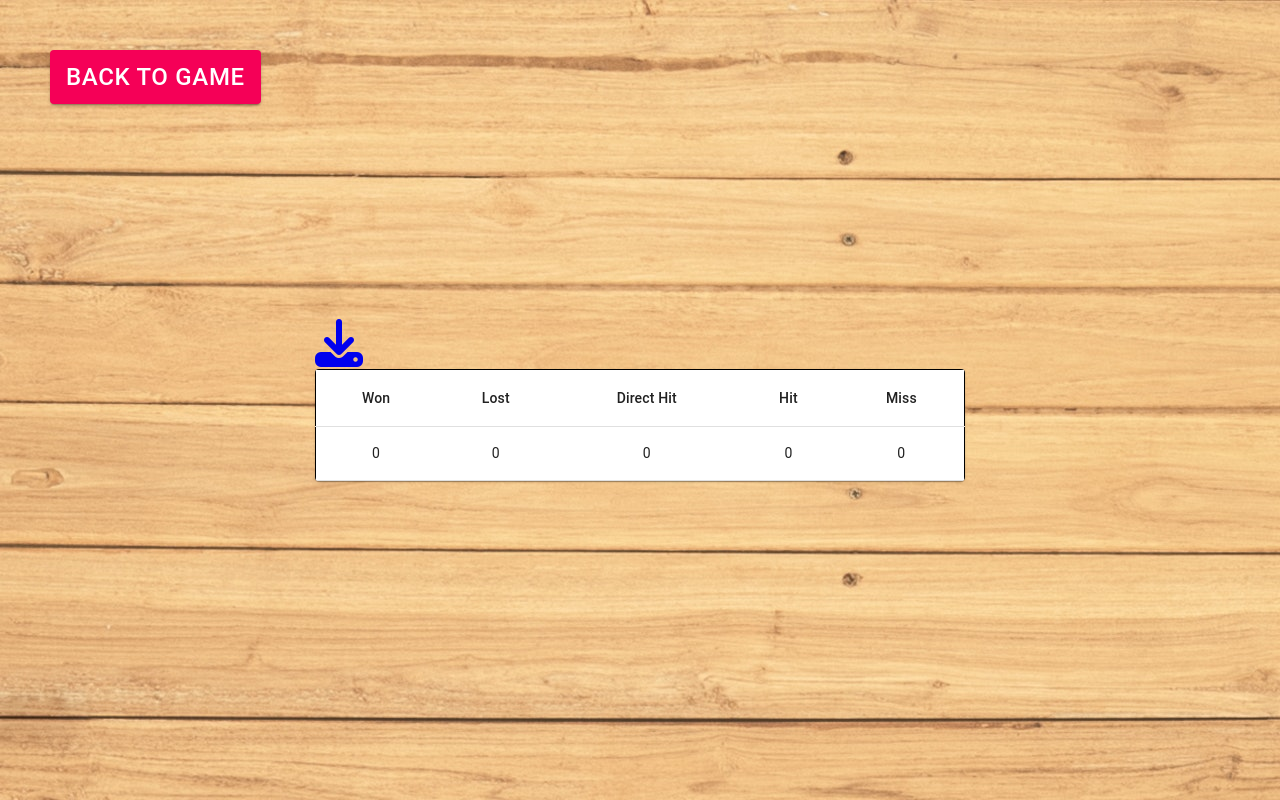
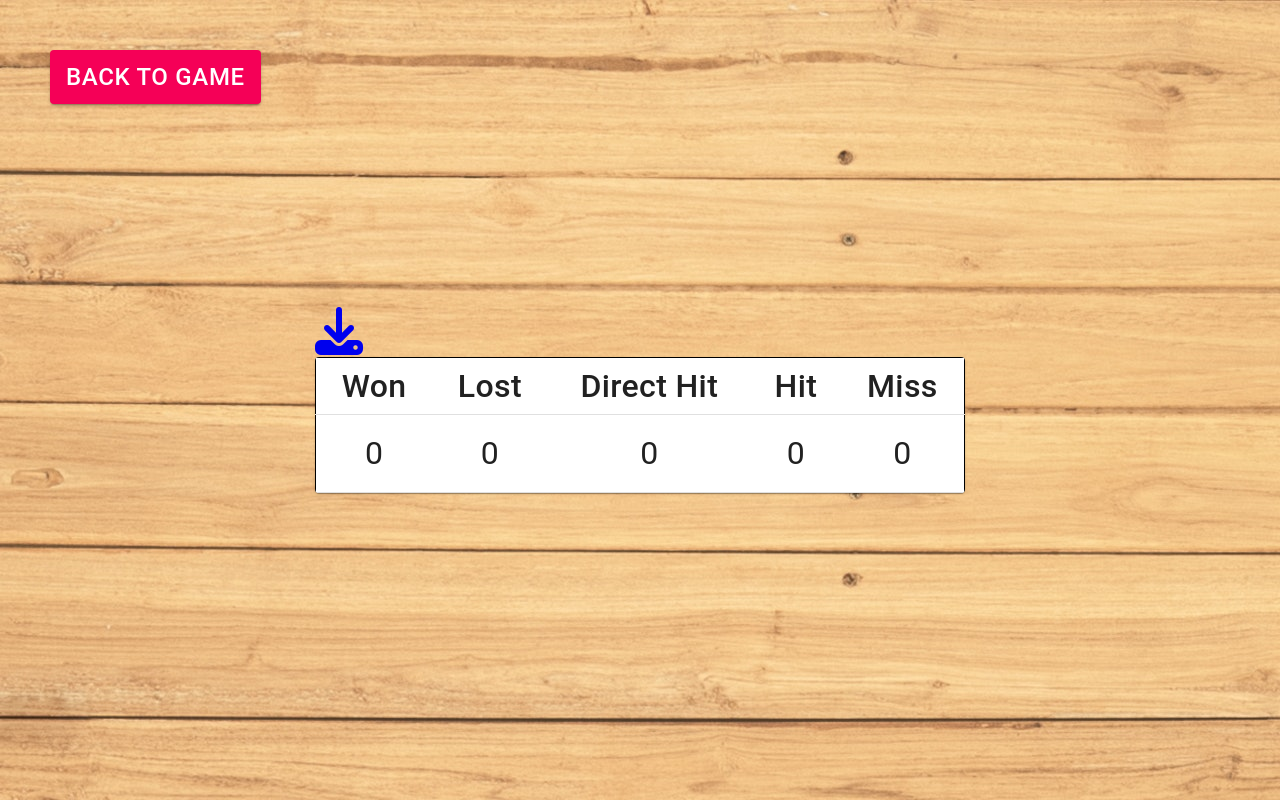
Before and after one commit to danielbellmas/MasterMind, a React (Create React App) app: page /statistics in a window 1280 px wide. Built offline with nearby package versions, Linux system fonts and the light colour scheme.

Commit message:
font size change

```diff
--- a/src/components/Statistics/StatisticsTable.js
+++ b/src/components/Statistics/StatisticsTable.js
@@ -16,16 +16,31 @@ export default function BasicTable({ data }) {
       <Table className={classes.table} aria-label="simple table">
         <TableHead>
           <TableRow>
-            <TableCell align="center">Won</TableCell>
-            <TableCell align="center">Lost</TableCell>
-            <TableCell align="center">Direct Hit</TableCell>
-            <TableCell align="center">Hit</TableCell>
-            <TableCell align="center">Miss</TableCell>
+            <TableCell className={classes.tableCell} align="center">
+              Won
+            </TableCell>
+            <TableCell className={classes.tableCell} align="center">
+              Lost
+            </TableCell>
+            <TableCell className={classes.tableCell} align="center">
+              Direct Hit
+            </TableCell>
+            <TableCell className={classes.tableCell} align="center">
+              Hit
+            </TableCell>
+            <TableCell className={classes.tableCell} align="center">
+              Miss
+            </TableCell>
           </TableRow>
         </TableHead>
         <TableBody>
           {data[1]?.map((row) => (
-            <TableCell component="th" scope="row" align="center">
+            <TableCell
+              className={classes.tableCell}
+              component="th"
+              scope="row"
+              align="center"
+            >
               {row === null ? 0 : row}
             </TableCell>
           ))}
--- a/src/styles/Statistics/_tableStatistics.js
+++ b/src/styles/Statistics/_tableStatistics.js
@@ -1,9 +1,12 @@
 import { makeStyles } from "@material-ui/core/styles";
 
 export default makeStyles(() => ({
-  container: { width: 650, fontSize: "2rem" },
+  container: { width: 650 },
   table: {
     textAlign: "center",
     border: "1px solid black",
   },
+  tableCell: {
+    fontSize: "2rem",
+  },
 }));
```
